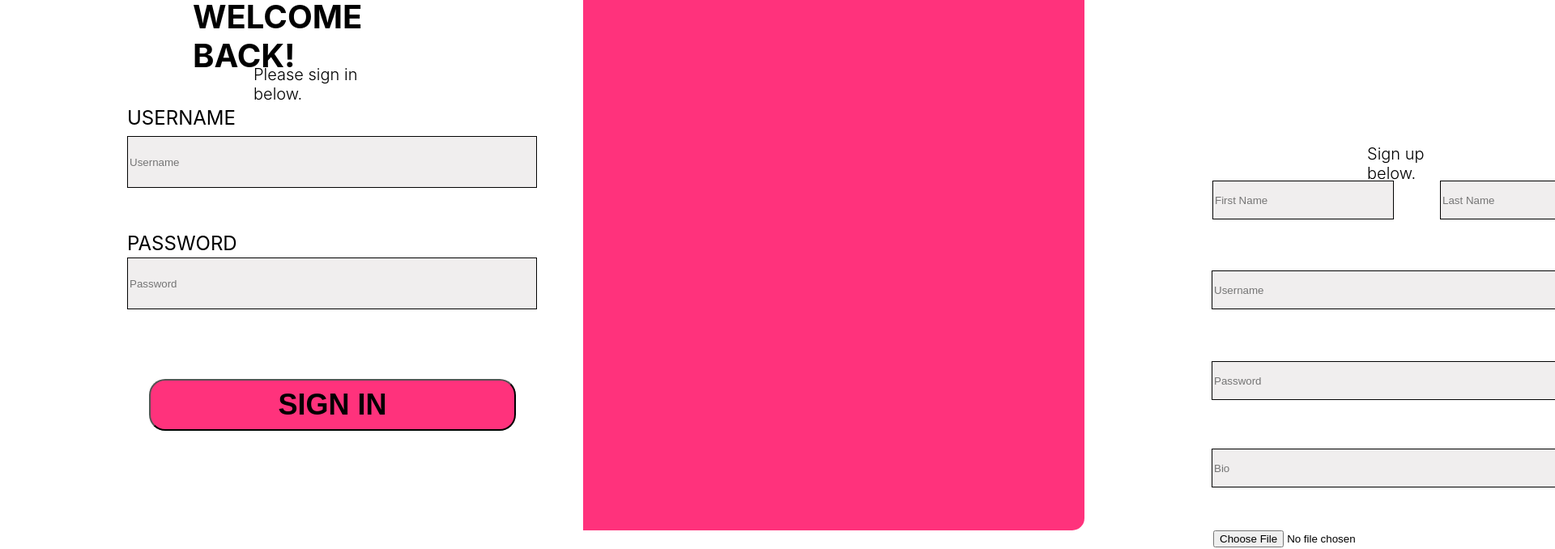
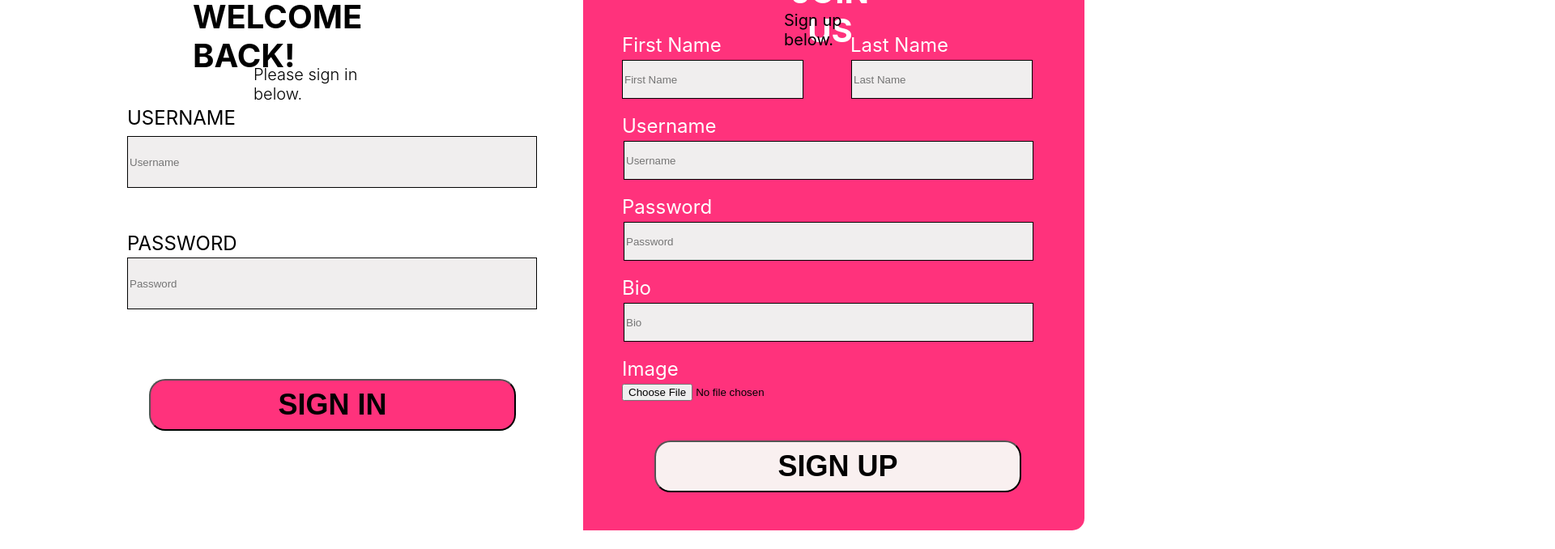
Before and after one commit to leonajuan/phase-5-project, a React (Create React App) app in the folder client/: page / in a window 1280 px wide. Shown: the part 240-918 px from the top of the page at 81% size, 1920 px wide, since content can reach past the window. After the commit the page ends 895 px from the top, so only its background shows below. Built offline with nearby package versions, Linux system fonts and the light colour scheme; no server answers; what @rails/actioncable would draw is missing.

Commit message:
styled landing page

```diff
--- a/client/src/App.css
+++ b/client/src/App.css
@@ -149,11 +149,13 @@ color: #000000;
 
 .signup-header {
   position: absolute;
+  text-align: center;
+
   text-transform: uppercase;
   width: 160px;
   height: 48px;
-  left: 950px;
-  top: 183px;
+  left: 225px;
+  top: 23px;
 
   /* font-family: 'Inter'; */
   font-style: normal;
@@ -212,21 +214,21 @@ line-height: 44px;
   position: absolute;
   width: 506px;
   height: 48px;
-  left: 776px;
-  top: 418px;
+  left: 50px;
+  top: 258px;
 
   background: #F0EEEE;
   border: 1px solid #020202;
 }
 
 .signup-password {
-  box-sizing: border-box;
+ box-sizing: border-box;
 
   position: absolute;
   width: 506px;
   height: 48px;
-  left: 776px;
-  top: 530px;
+  left: 50px;
+  top: 358px;
 
   background: #F0EEEE;
   border: 1px solid #020202;
@@ -238,8 +240,8 @@ line-height: 44px;
   position: absolute;
   width: 506px;
   height: 48px;
-  left: 776px;
-  top: 638px;
+  left: 50px;
+  top: 458px;
 
   background: #F0EEEE;
   border: 1px solid #020202;
@@ -251,8 +253,8 @@ line-height: 44px;
   position: absolute;
   width: 224px;
   height: 48px;
-  left: 777px;
-  top: 307px;
+  left: 48px;
+  top: 158px;
 
   background: #F0EEEE;
   border: 1px solid #020202;
@@ -261,11 +263,11 @@ line-height: 44px;
 .signup-lastname {
   box-sizing: border-box;
 
-  position: absolute;
+   position: absolute;
   width: 224px;
   height: 48px;
-  left: 1058px;
-  top: 307px;
+  left: 331px;
+  top: 158px;
 
   background: #F0EEEE;
   border: 1px solid #020202;
@@ -277,8 +279,8 @@ box-sizing: border-box;
 position: absolute;
 width: 224px;
 height: 48px;
-left: 778px;
-top: 739px;
+left: 48px;
+top: 558px;
 /*
 background: #F0EEEE;
 border: 1px solid #020202; */
@@ -288,12 +290,12 @@ border: 1px solid #020202; */
 position: absolute;
 width: 136px;
 height: 24px;
-left: 968px;
-top: 235px;
+left: 248px;
+top: 70px;
 
 /* font-family: 'Inter'; */
 font-style: normal;
-font-weight: 300;
+font-weight: 400;
 font-size: 20px;
 line-height: 24px;
 }
@@ -304,22 +306,23 @@ box-sizing: border-box;
 position: absolute;
 width: 453px;
 height: 64px;
-left: 802px;
-top: 803px;
+left: 88px;
+top: 628px;
 
 background: #F9F0F0;
 border-radius: 20px;
 font-style: normal;
 font-weight: 700;
 font-size: 36px;
+text-transform: uppercase;
 }
 
 .first-name {
 position: absolute;
 width: 144px;
 height: 29px;
-left: 777px;
-top: 275px;
+left: 48px;
+top: 125px;
 
 /* font-family: 'Inter'; */
 font-style: normal;
@@ -333,8 +336,8 @@ color: #FFFFFF;
 position: absolute;
 width: 139px;
 height: 29px;
-left: 1058px;
-top: 275px;
+left: 330px;
+top: 125px;
 
 /* font-family: 'Inter'; */
 font-style: normal;
@@ -349,8 +352,8 @@ color: #FFFFFF;
 position: absolute;
 width: 133px;
 height: 29px;
-left: 776px;
-top: 387px;
+left: 48px;
+top: 225px;
 
 /* font-family: 'Inter'; */
 font-style: normal;
@@ -365,8 +368,8 @@ color: #FFFFFF;
 position: absolute;
 width: 134px;
 height: 29px;
-left: 778px;
-top: 499px;
+left: 48px;
+top: 325px;
 
 /* font-family: 'Inter'; */
 font-style: normal;
@@ -381,8 +384,8 @@ color: #FFFFFF;
   position: absolute;
   width: 76px;
   height: 29px;
-  left: 776px;
-  top: 708px;
+  left: 48px;
+  top: 525px;
 
   /* font-family: 'Inter'; */
   font-style: normal;
@@ -396,8 +399,8 @@ color: #FFFFFF;
 position: absolute;
 width: 152px;
 height: 29px;
-left: 778px;
-top: 607px;
+left: 48px;
+top: 425px;
 
 /* font-family: 'Inter'; */
 font-style: normal;
@@ -408,7 +411,7 @@ line-height: 29px;
 color: #FFFFFF;
 }
 
-.signup-form {
+/* .signup-form {
 position: absolute;
 width: 619px;
 height: 739px;
@@ -417,10 +420,22 @@ top: 156px;
 
 background: #FF327C;
 border-radius: 0px 15px 15px 0px;
+} */
+
+.signup-form-div {
+  position: absolute;
+  width: 619px;
+  height: 739px;
+  left: 720px;
+  top: 156px;
+
+  background: #FF327C;
+  border-radius: 0px 15px 15px 0px;
 }
 
-.signup-form-div {
-z-index: 1;
+.signin-div {
+  background:  #F9F0F0;
+  border-radius: 0px 15px 15px
 }
 
 .logged-out-message {
@@ -430,6 +445,10 @@ z-index: 1;
   top: 508px;
 }
 
+.landing-page-div {
+  margin: auto;
+  background: #F9F0F0;
+}
 /* #profile-div {
 position: absolute;
 width: 277px;
--- a/client/src/components/LandingPage.js
+++ b/client/src/components/LandingPage.js
@@ -54,8 +54,8 @@ function LandingPage({ handleSignIn, addNewUser, friends, login, handleLogOut })
           <h4>Welcome back.</h4>
           <a href="/profile">Head to Your Profile</a>
           <button onClick={handleLogOut}>Log Out</button>
-        </> : <> <div>
-          <form className="signin-form" onSubmit={handleSignIn}>
+        </> : <div className="langing-div"> <div className="signin-div">
+          <form onSubmit={handleSignIn}>
             <h1 className="signin-header">Welcome back!</h1>
             <h4 className="signin-subtext">Please sign in below.</h4>
             <label className="signin-username">Username</label>
@@ -75,16 +75,16 @@ function LandingPage({ handleSignIn, addNewUser, friends, login, handleLogOut })
               <input className="signup-lastname" type="text" name="last_name" placeholder="Last Name" />
               <label className="signup-username-label">Username</label>
               <input className="signup-username" type="text" name="username" placeholder="Username" />
+              <label className="signup-password-label">Password</label>
+              <input className="signup-password" type="password" name="password" placeholder="Password" />
               <label className="bio">Bio</label>
               <input className="signup-bio" type="text" name="bio" placeholder="Bio" />
-              <label className="signup-password-label">Password</label>
-              <input className="signup-password" type="text" name="password" placeholder="Password" />
               <label className="signup-image-label">Image</label>
               <input className="signup-image" type="file" name="image" accept="image/png, image/gif, image/jpeg" ref={imageRef} />
               <button className="signup-button">Sign Up</button>
             </form>
           </div>
-        </>
+        </div>
       }
     </div>
   )
```
